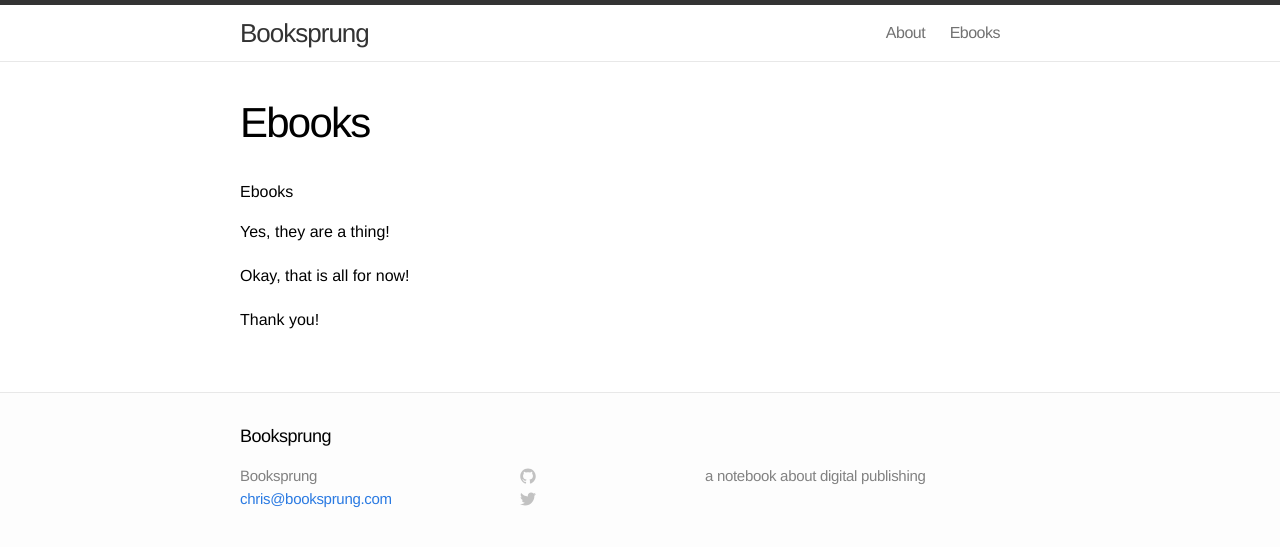
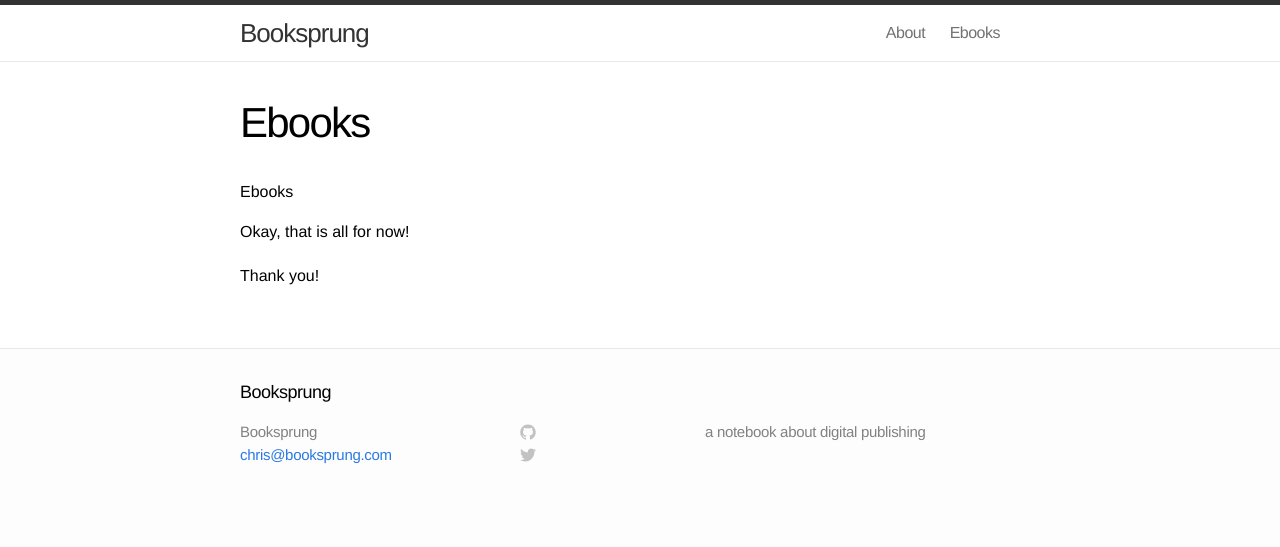
Before and after one commit to christopherwalters/booksprung, a Jekyll site: the page built from ebooks.md, in a window 1280 px wide. Shown: the top 547 px of the page. Built offline with Jekyll 4.4.1, drawn with Linux system fonts in a browser that asks for light colours; part of the change alters nothing that is shown.

Commit message:
oh boy I don't know anymore

```diff
--- a/_config.yml
+++ b/_config.yml
@@ -8,3 +8,18 @@ url: "http://christopherwalters.github.io/booksprung"
 # Build settings
 markdown: kramdown
 permalink: pretty
+
+# Default YAML settings
+defaults:
+  -
+    scope:
+      path: "" # empty string for all files
+    values:
+      layout: "default"
+  -
+    scope:
+      path: "posts"
+      type: "post"
+    values:
+      layout: "post" # overrides previous default layout
+      author: "Chris Walters"
--- a/ebooks.md
+++ b/ebooks.md
@@ -6,8 +6,6 @@ permalink: /ebooks/
 
 #Ebooks
 
-Yes, they are a thing!
-
 Okay, that is all for now!
 
 Thank you!
```
